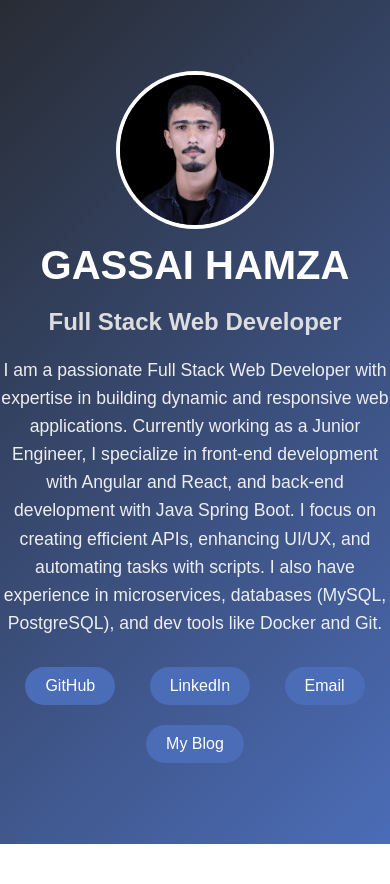
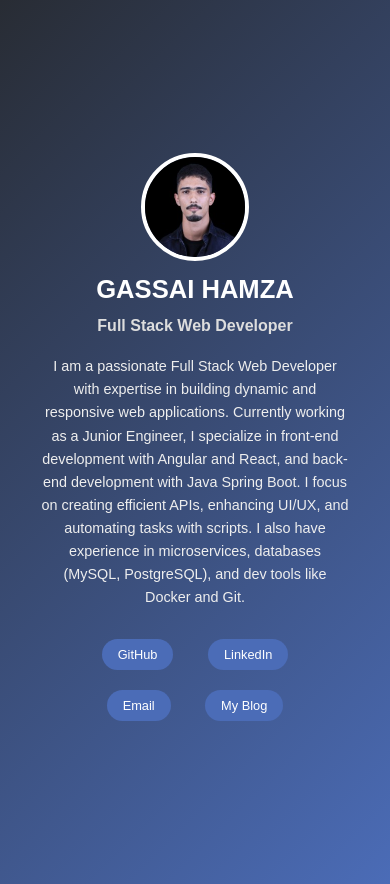
Before and after one commit to GHamza-Dev/me, a plain HTML site: page index.html in a window 390 px wide. Before the commit the page ends 844 px from the top, so only its background shows below. Drawn offline with Linux system fonts and the light colour scheme.

Commit message:
Handle responsiveness and scroll bar

```diff
--- a/style.css
+++ b/style.css
@@ -8,7 +8,8 @@ body {
   justify-content: center;
   align-items: center;
   height: 100vh;
-  overflow: hidden;
+  overflow: auto; /* Enable scroll if content exceeds viewport height */
+  padding: 20px;
 }
 
 .container {
@@ -16,8 +17,12 @@ body {
   animation: fadeIn 2s ease-in-out;
   max-width: 800px;
   width: 100%;
+  overflow-y: auto; /* Allow scrolling within the container */
+  padding: 20px;
+  box-sizing: border-box;
 }
 
+/* Profile Styles */
 .profile-pic {
   width: 150px;
   height: 150px;
@@ -42,6 +47,7 @@ body {
   animation: slideIn 1.5s ease-out;
 }
 
+/* Bio Styles */
 .bio {
   margin-top: 20px;
   font-size: 1.1rem;
@@ -50,6 +56,7 @@ body {
   animation: fadeIn 2s ease-in-out;
 }
 
+/* Links Section */
 .links {
   margin-top: 20px;
 }
@@ -69,6 +76,24 @@ body {
 .link:hover {
   background: #6c5ce7;
   transform: translateY(-5px);
+}
+
+/* Custom Scrollbar */
+body::-webkit-scrollbar {
+  width: 8px;
+}
+
+body::-webkit-scrollbar-thumb {
+  background-color: #4b6cb7;
+  border-radius: 4px;
+}
+
+body::-webkit-scrollbar-thumb:hover {
+  background-color: #6c5ce7;
+}
+
+body::-webkit-scrollbar-track {
+  background-color: #f0f4f8;
 }
 
 /* Animations */
@@ -91,3 +116,52 @@ body {
     opacity: 1;
   }
 }
+
+/* Responsive Design */
+@media (max-width: 768px) {
+  .profile-pic {
+    width: 120px;
+    height: 120px;
+  }
+
+  .name {
+    font-size: 2rem;
+  }
+
+  .role {
+    font-size: 1.2rem;
+  }
+
+  .bio {
+    font-size: 1rem;
+  }
+
+  .link {
+    font-size: 0.9rem;
+    padding: 8px 18px;
+  }
+}
+
+@media (max-width: 480px) {
+  .profile-pic {
+    width: 100px;
+    height: 100px;
+  }
+
+  .name {
+    font-size: 1.6rem;
+  }
+
+  .role {
+    font-size: 1rem;
+  }
+
+  .bio {
+    font-size: 0.9rem;
+  }
+
+  .link {
+    font-size: 0.8rem;
+    padding: 8px 16px;
+  }
+}
```
Also changed, not shown: index.html (line endings or trailing spaces).
